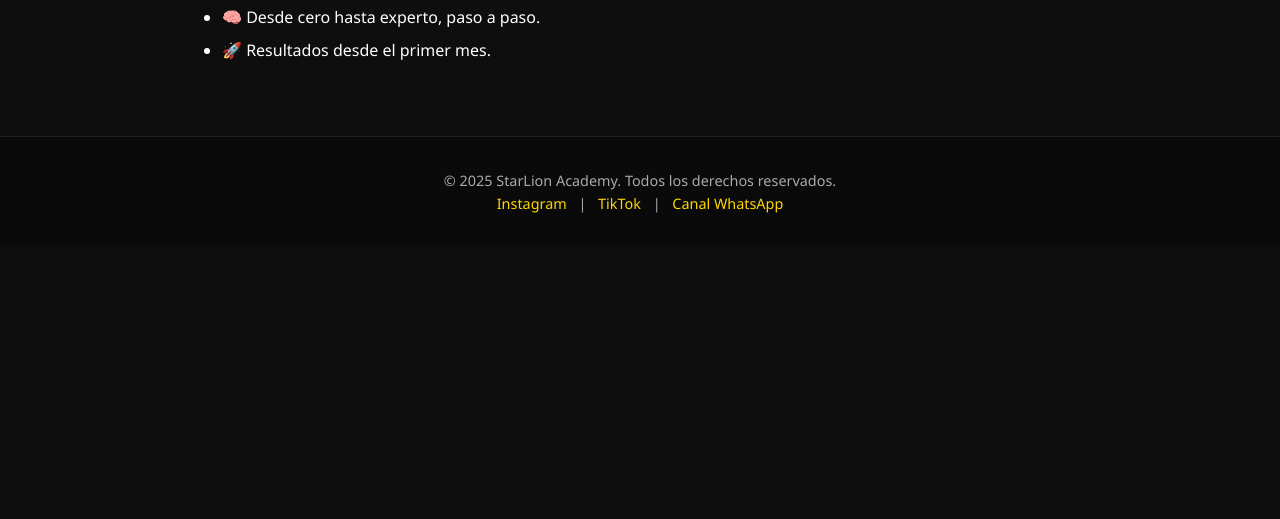
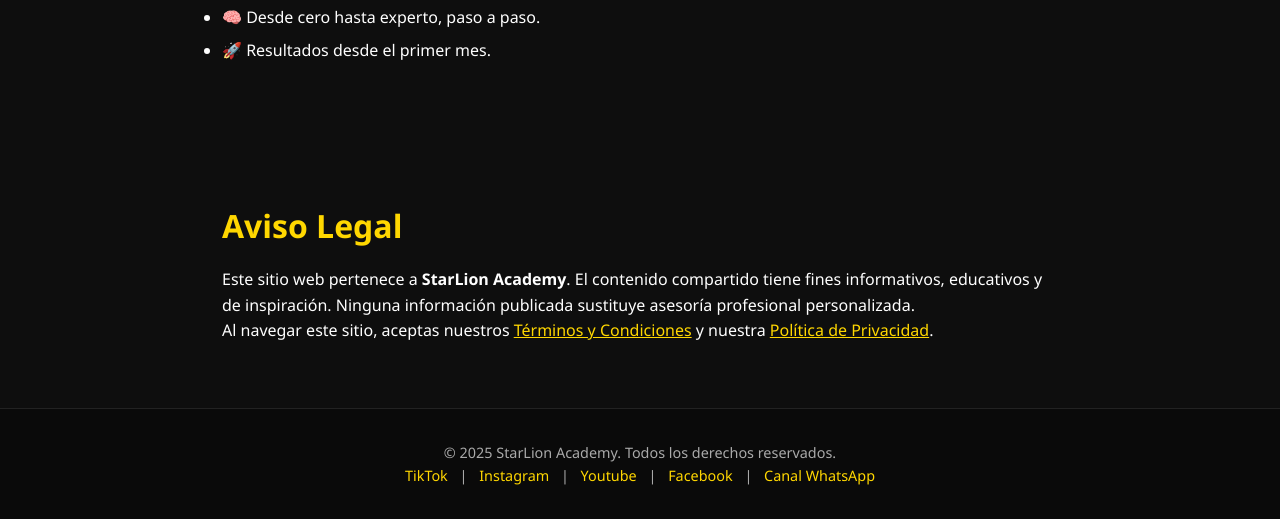
Before and after one commit to garmaya/starlion-academy, a plain HTML site: page index.html in a window 1280 px wide. Shown: the part 761-1280 px from the top of the page. Before the commit the page ends 1008 px from the top, so only its background shows below. Drawn offline with Linux system fonts and the light colour scheme.

Commit message:
Update index.html

```diff
--- a/index.html
+++ b/index.html
@@ -15,8 +15,8 @@
     </div>
     <nav>
       <ul>
-        <li><a href="#inicio">Inicio</a></li>
-        <li><a href="legal.html">Legal</a></li>
+        <li><a href="#">Inicio</a></li>
+        <li><a href="#legal">Legal</a></li>
         <li><a href="terminos-condiciones.html">Términos</a></li>
         <li><a href="politica-privacidad.html">Privacidad</a></li>
       </ul>
@@ -39,11 +39,19 @@
     </ul>
   </section>
 
+  <section id="legal" class="info">
+    <h2>Aviso Legal</h2>
+    <p>Este sitio web pertenece a <strong>StarLion Academy</strong>. El contenido compartido tiene fines informativos, educativos y de inspiración. Ninguna información publicada sustituye asesoría profesional personalizada.</p>
+    <p>Al navegar este sitio, aceptas nuestros <a href="terminos-condiciones.html">Términos y Condiciones</a> y nuestra <a href="politica-privacidad.html">Política de Privacidad</a>.</p>
+  </section>
+
   <footer>
     <p>© 2025 StarLion Academy. Todos los derechos reservados.</p>
     <p>
-      <a href="https://instagram.com/starlion.academy" target="_blank">Instagram</a> |
-      <a href="https://tiktok.com/@rugidoia" target="_blank">TikTok</a> |
+      <a href="https://rugidoia.com/tiktok" target="_blank">TikTok</a> |
+      <a href="https://rugidoia.com/instagram" target="_blank">Instagram</a> |
+      <a href="https://rugidoia.com/youtube" target="_blank">Youtube</a> |
+      <a href="https://rugidoia.com/facebook" target="_blank">Facebook</a> |
       <a href="https://rugidoia.com/canaloficial" target="_blank">Canal WhatsApp</a>
     </p>
   </footer>
```
